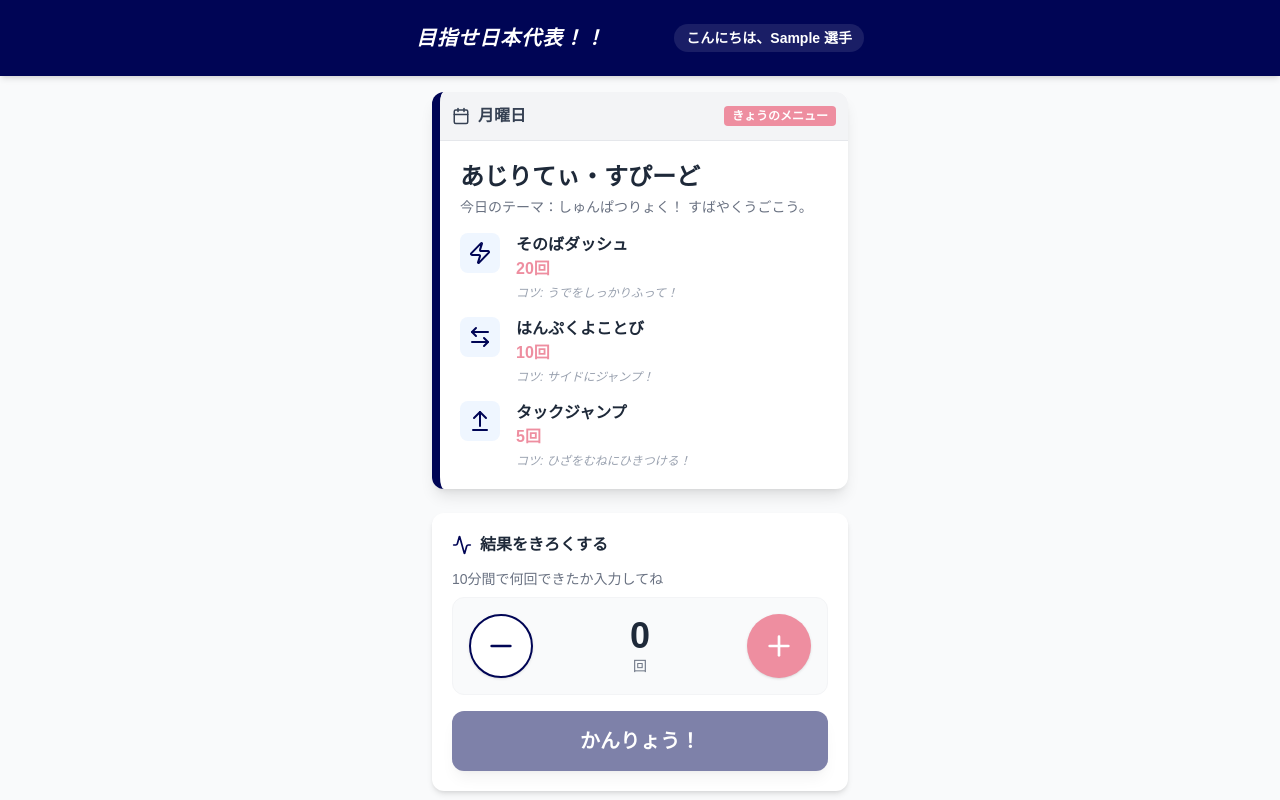
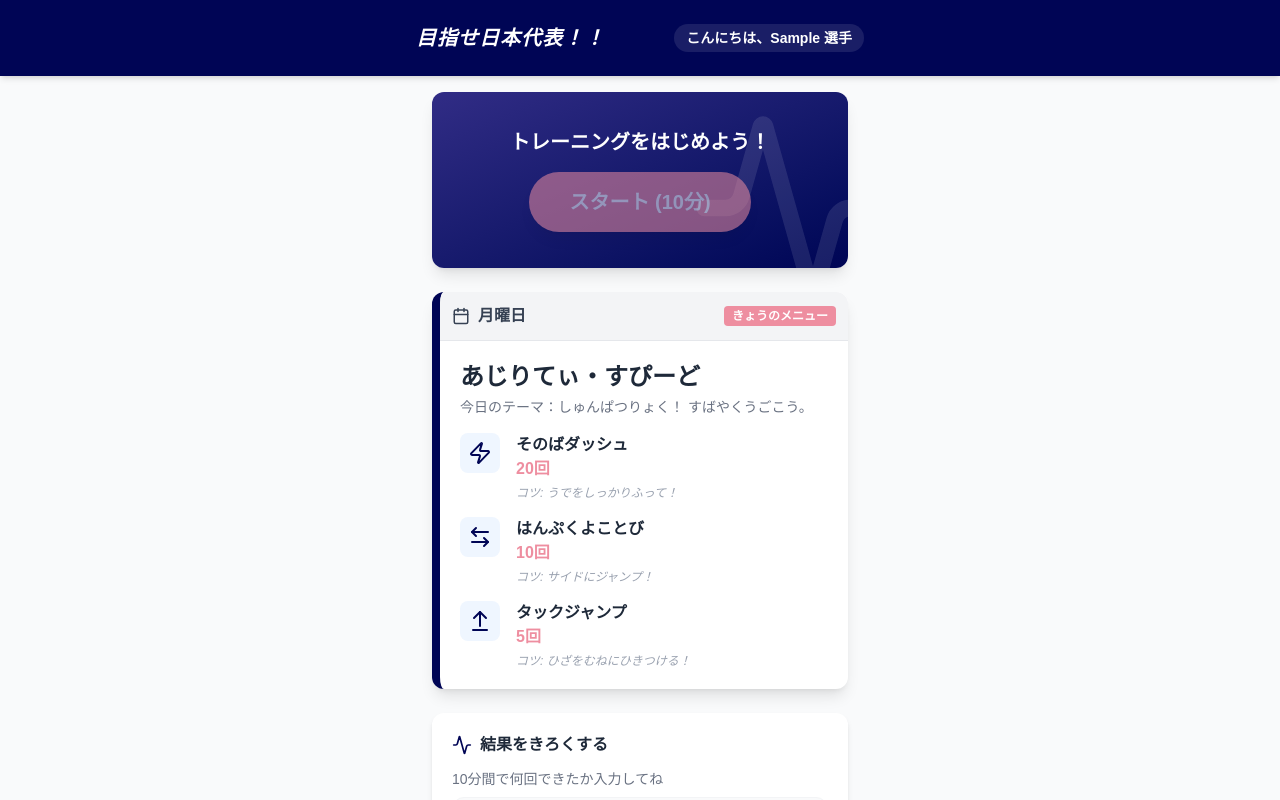
Before and after one commit to okano4559-hue/nadeshiko-ap, a Next.js app: page / in a window 1280 px wide. Both pictures are taken after typing "Sample" into the empty fields and a click on the button "トレーニングをはじめる". Shown: the top 800 px of the page. Built offline with nearby package versions, Linux system fonts and the light colour scheme.

Commit message:
Fix training record input and add 10min timer with countdown

```diff
--- a/src/app/page.tsx
+++ b/src/app/page.tsx
@@ -16,10 +16,14 @@ type Record = {
 export default function Home() {
   const [userName, setUserName] = useState<string | null>(null);
   const [menu, setMenu] = useState<DailyMenu | null>(null);
-  const [inputScore, setInputScore] = useState<number>(0); // Changed to number for stepper
+  const [inputScore, setInputScore] = useState<number>(0);
   const [records, setRecords] = useState<Record[]>([]);
   const [showFeedback, setShowFeedback] = useState(false);
   const [loading, setLoading] = useState(true);
+
+  // Timer State
+  const [timerPhase, setTimerPhase] = useState<"IDLE" | "PREP" | "WORK" | "FINISHED">("IDLE");
+  const [timeLeft, setTimeLeft] = useState(0);
 
   useEffect(() => {
     // Load data
@@ -31,6 +35,71 @@ export default function Home() {
     setMenu(getDailyMenu());
     setLoading(false);
   }, []);
+
+  // Timer Logic
+  useEffect(() => {
+    let interval: NodeJS.Timeout;
+
+    if (timerPhase === "PREP" && timeLeft > 0) {
+      interval = setInterval(() => {
+        setTimeLeft((prev) => prev - 1);
+      }, 1000);
+    } else if (timerPhase === "PREP" && timeLeft === 0) {
+      // Switch to Main Work Phase (10 minutes = 600 seconds)
+      setTimerPhase("WORK");
+      setTimeLeft(600);
+      playBeep(440, 0.1); // Start beep
+    } else if (timerPhase === "WORK" && timeLeft > 0) {
+      interval = setInterval(() => {
+        setTimeLeft((prev) => {
+          // Last 5 seconds sound effect
+          if (prev <= 6 && prev > 1) { // beep at 5, 4, 3, 2, 1 (prev is current, will become prev-1)
+            playBeep(880, 0.1);
+          }
+          // Long beep at finish
+          if (prev === 1) {
+            playBeep(880, 0.6);
+          }
+          return prev - 1;
+        });
+      }, 1000);
+    } else if (timerPhase === "WORK" && timeLeft === 0) {
+      setTimerPhase("FINISHED");
+    }
+
+    return () => clearInterval(interval);
+  }, [timerPhase, timeLeft]);
+
+  // Sound Effect Helper
+  const playBeep = (freq: number, duration: number) => {
+    try {
+      const AudioContext = window.AudioContext || (window as any).webkitAudioContext;
+      if (!AudioContext) return;
+
+      const ctx = new AudioContext();
+      const osc = ctx.createOscillator();
+      const gain = ctx.createGain();
+
+      osc.type = "sine";
+      osc.frequency.setValueAtTime(freq, ctx.currentTime);
+
+      gain.gain.setValueAtTime(0.1, ctx.currentTime);
+      gain.gain.exponentialRampToValueAtTime(0.00001, ctx.currentTime + duration);
+
+      osc.connect(gain);
+      gain.connect(ctx.destination);
+
+      osc.start();
+      osc.stop(ctx.currentTime + duration);
+    } catch (e) {
+      console.error("Audio playback failed", e);
+    }
+  };
+
+  const handleStartTimer = () => {
+    setTimerPhase("PREP");
+    setTimeLeft(3); // 3 seconds prep
+  };
 
   const handleRegister = (name: string) => {
     setUserName(name);
@@ -56,8 +125,23 @@ export default function Home() {
     setTimeout(() => setShowFeedback(false), 3000);
   };
 
-  const handleIncrement = () => setInputScore(prev => prev + 1);
-  const handleDecrement = () => setInputScore(prev => Math.max(0, prev - 1));
+  // Fixed Increment/Decrement Logic
+  const handleIncrement = (e: React.MouseEvent) => {
+    e.preventDefault(); // Prevent form submission or bubbling
+    setInputScore((prev) => prev + 1);
+  };
+
+  const handleDecrement = (e: React.MouseEvent) => {
+    e.preventDefault();
+    setInputScore((prev) => Math.max(0, prev - 1));
+  };
+
+  // Timer Formatting
+  const formatTime = (seconds: number) => {
+    const mins = Math.floor(seconds / 60);
+    const secs = seconds % 60;
+    return `${mins}:${secs.toString().padStart(2, "0")}`;
+  };
 
 
   if (loading) return <div className="min-h-screen bg-white flex items-center justify-center text-nadeshiko-blue">読み込み中...</div>;
@@ -81,6 +165,64 @@ export default function Home() {
       </header>
 
       <div className="max-w-md mx-auto p-4 space-y-6">
+
+        {/* Timer Section */}
+        <section className="bg-gradient-to-br from-indigo-900 to-nadeshiko-blue rounded-xl p-5 shadow-lg text-white text-center relative overflow-hidden">
+          {/* Background decorative elements */}
+          <div className="absolute top-0 left-0 w-full h-full opacity-10 pointer-events-none">
+            <Activity size={200} className="absolute -right-10 -bottom-10" />
+          </div>
+
+          {timerPhase === "IDLE" && (
+            <div className="py-4">
+              <h2 className="text-xl font-bold mb-4">トレーニングをはじめよう！</h2>
+              <button
+                onClick={handleStartTimer}
+                className="bg-nadeshiko-red hover:bg-red-500 text-white text-xl font-bold py-4 px-10 rounded-full shadow-lg transform transition active:scale-95 animate-pulse"
+              >
+                スタート (10分)
+              </button>
+            </div>
+          )}
+
+          {timerPhase === "PREP" && (
+            <div className="py-2">
+              <p className="text-lg font-bold opacity-80 mb-2">じゅんびしてね！</p>
+              <div className="text-8xl font-black text-white animate-bounce">
+                {timeLeft}
+              </div>
+            </div>
+          )}
+
+          {timerPhase === "WORK" && (
+            <div className="py-2">
+              <p className="text-sm font-bold opacity-80 mb-1">トレーニング中！</p>
+              {timeLeft <= 5 ? (
+                // Last 5 seconds huge display
+                <div className="text-[120px] leading-none font-black text-nadeshiko-red animate-pulse scale-110 duration-75">
+                  {timeLeft}
+                </div>
+              ) : (
+                <div className="text-7xl font-black font-mono tracking-wider">
+                  {formatTime(timeLeft)}
+                </div>
+              )}
+            </div>
+          )}
+
+          {timerPhase === "FINISHED" && (
+            <div className="py-4">
+              <h2 className="text-3xl font-bold mb-2">しゅうりょう！！</h2>
+              <p className="mb-4">おつかれさま！回数を入力してね。</p>
+              <button
+                onClick={() => setTimerPhase("IDLE")}
+                className="bg-white/20 hover:bg-white/30 text-white text-sm font-bold py-2 px-6 rounded-full"
+              >
+                リセット
+              </button>
+            </div>
+          )}
+        </section>
 
         {/* Today's Menu */}
         {menu && (
```
